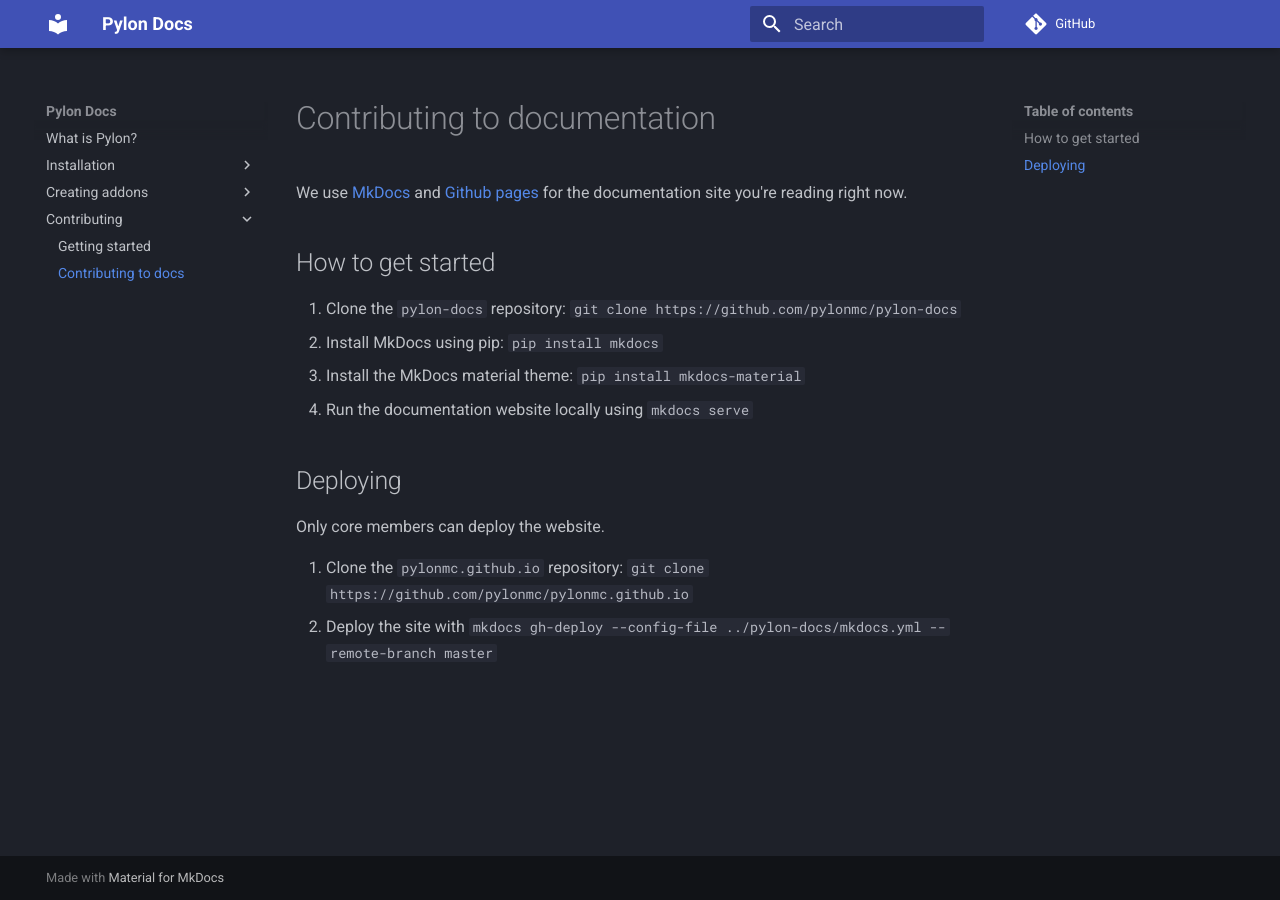
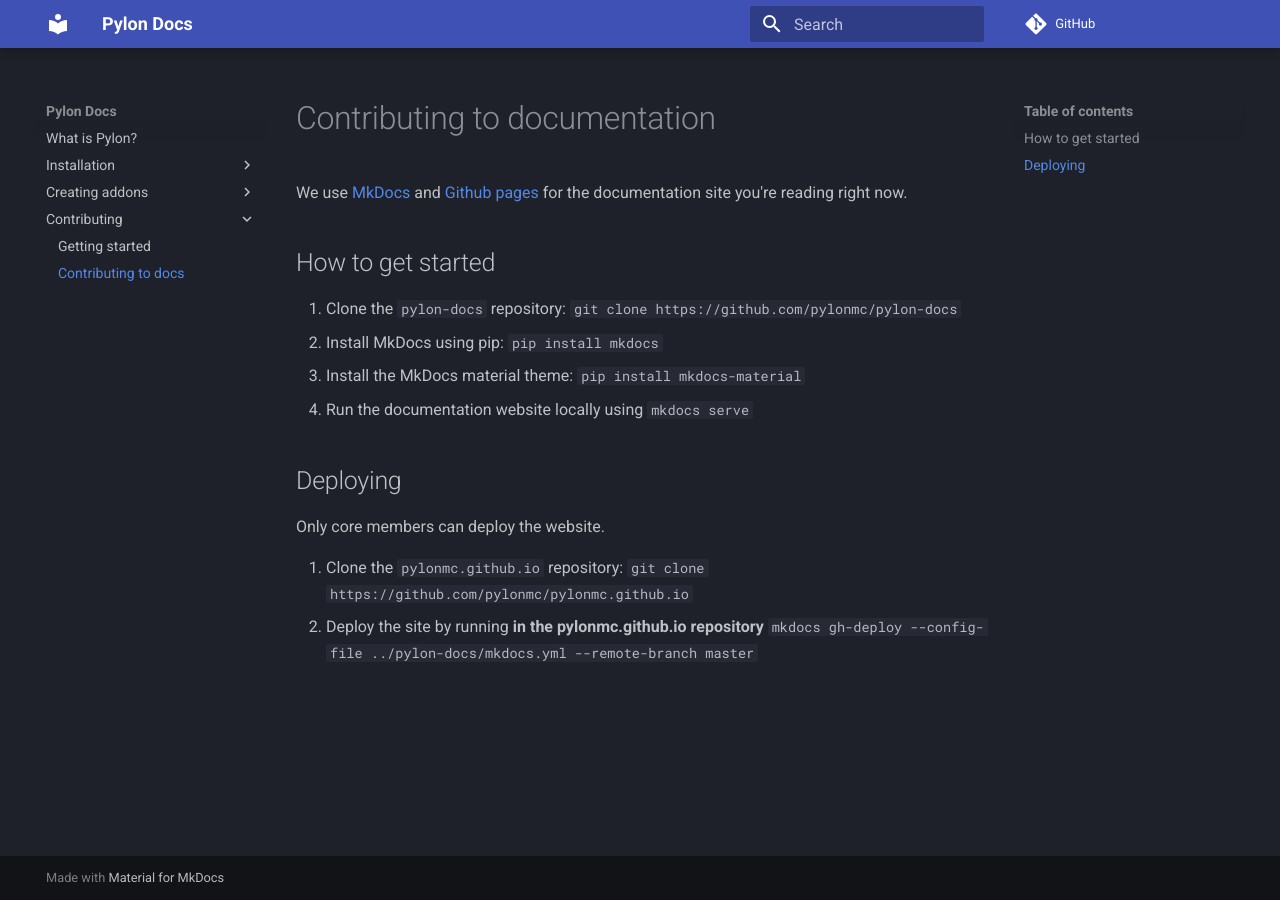
Before and after one commit to pylonmc/pylon-docs, an MkDocs documentation site: the page built from docs/contributing/contributing-to-docs.md, in a window 1280 px wide. Built offline with MkDocs 1.6.1 and Material for MkDocs 9.7.7, drawn with Linux system fonts in a browser that asks for light colours; comment, search, counter and statistics services are not loaded.

Commit message:
clarification

```diff
--- a/docs/contributing/contributing-to-docs.md
+++ b/docs/contributing/contributing-to-docs.md
@@ -14,6 +14,6 @@ We use [MkDocs](https://www.mkdocs.org/) and [Github pages](https://pages.github
 Only core members can deploy the website.
 
 1. Clone the `pylonmc.github.io` repository: `git clone https://github.com/pylonmc/pylonmc.github.io`
-2. Deploy the site with `mkdocs gh-deploy --config-file ../pylon-docs/mkdocs.yml --remote-branch master`
+2. Deploy the site by running **in the pylonmc.github.io repository** `mkdocs gh-deploy --config-file ../pylon-docs/mkdocs.yml --remote-branch master`
 
 [comment]: <> (TODO add more detailed explanation like Slimefun has (https://github.com/Slimefun/Slimefun4/wiki/Expanding-the-Wiki))
```
